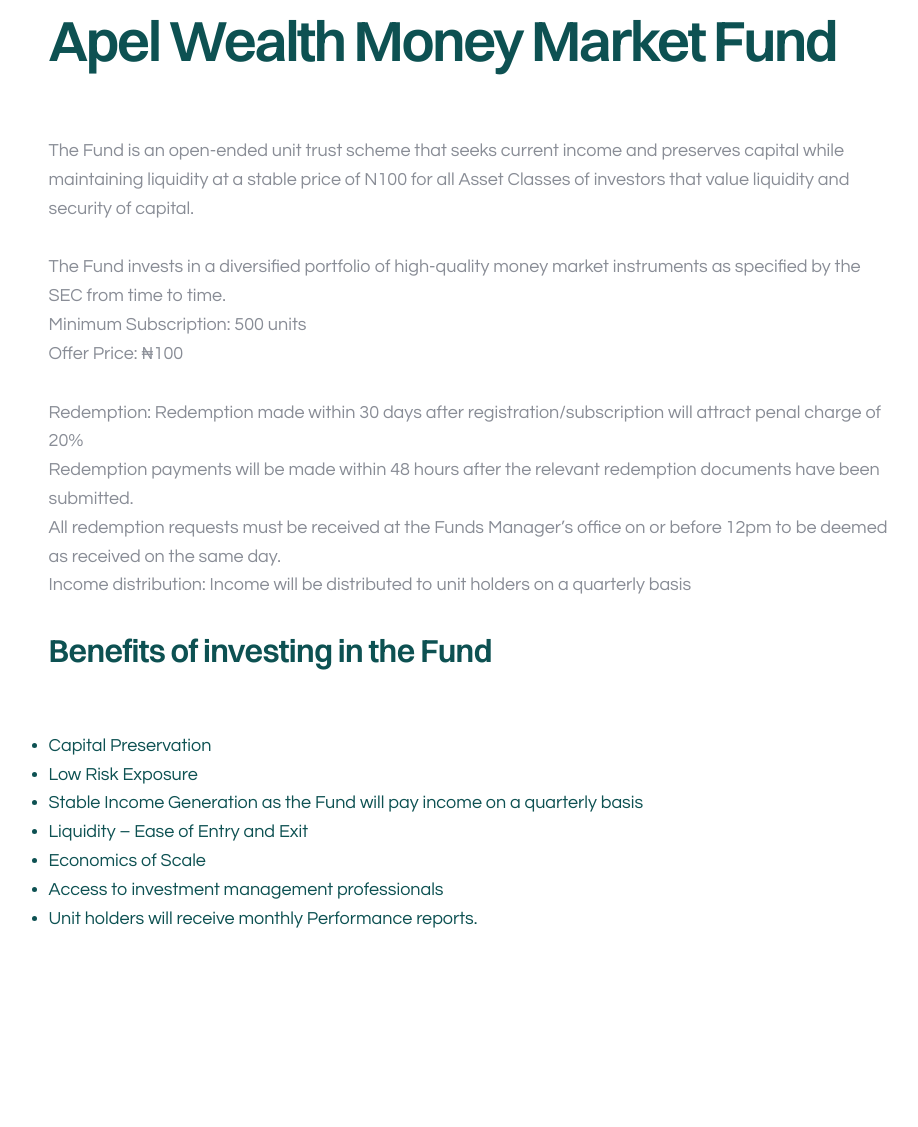
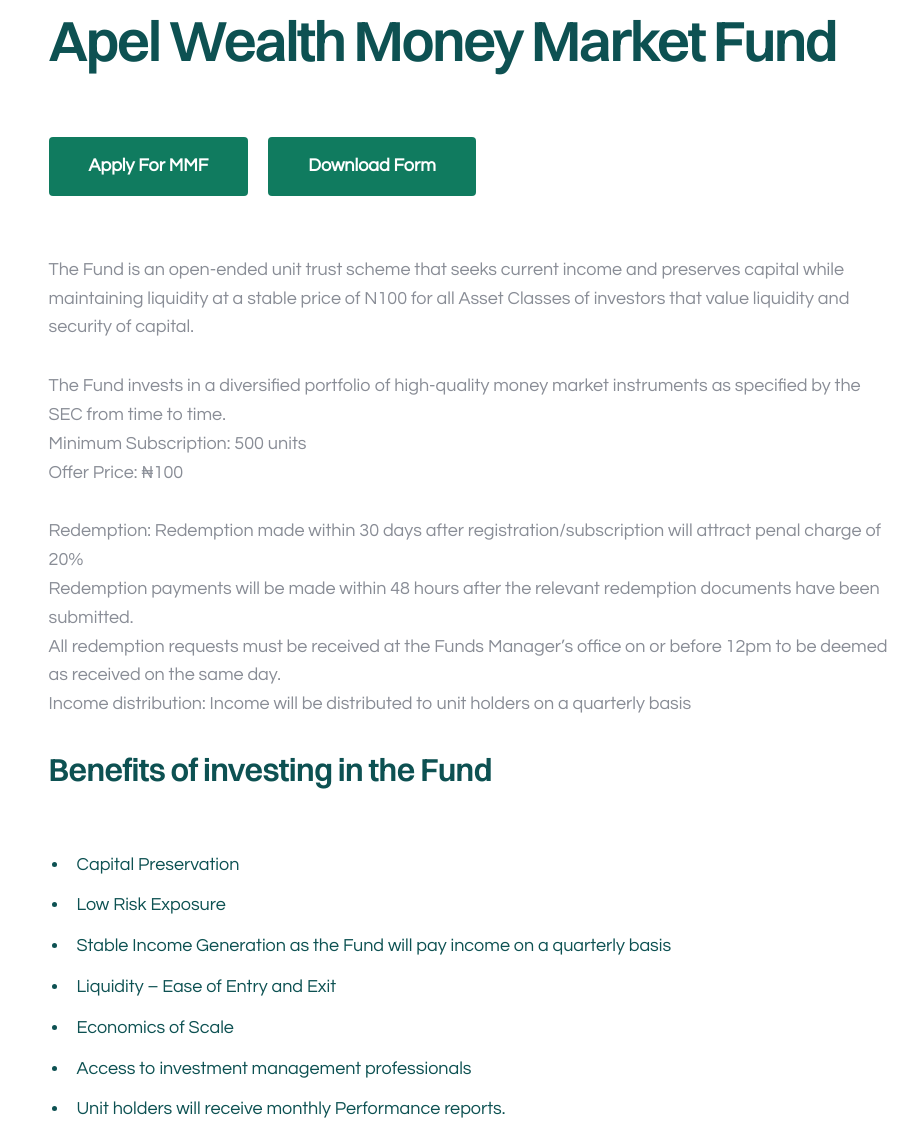
Before and after one commit to Apelng/AWML, a website: page Money-Market-Fund.html in a window 1280 px wide. Shown: the part 1327-2454 px from the top of the page, without its empty margins (169-1087 px from the left). Drawn offline with Linux system fonts and the light colour scheme.

Commit message:
added mmf

```diff
--- a/Money-Market-Fund.html
+++ b/Money-Market-Fund.html
@@ -27,6 +27,14 @@
     <!-- Favicon -->
    <link rel="icon"  type="image/png" href="img/favicon.png">
    <link rel="stylesheet" href="https://cdnjs.cloudflare.com/ajax/libs/font-awesome/6.7.2/css/all.min.css">
+
+   <style>
+       @media (max-width: 768px) {
+           .mmf-buttons-container {
+               justify-content: center !important;
+           }
+       }
+   </style>
 
 </head>
 
@@ -117,6 +125,17 @@
                         </div>
                         <div class="col-xl-9 mil-p-80-80">
                             <h2 class="mil-mb-60 mil-up">Apel Wealth Money Market Fund</h2>
+
+                            <!-- Action Buttons -->
+                            <div class="mil-mb-60 mil-up mmf-buttons-container" style="display: flex; gap: 20px; flex-wrap: wrap;">
+                                <a href="#" class="mil-button mil-button-lg" style="background-color: #107b5f; color: #fff !important; padding: 15px 40px; text-decoration: none; border-radius: 4px; display: inline-block; font-weight: 600; transition: all 0.3s ease;">
+                                    <span style="color: #fff !important;">Apply For MMF</span>
+                                </a>
+                                <a href="https://res.cloudinary.com/apelng/image/upload/v1764513971/AWMMF_-_Subscription_Form_m9e4mk.pdf" target="_blank" class="mil-button mil-button-lg" style="background-color: #107b5f; color: #fff !important; padding: 15px 40px; text-decoration: none; border-radius: 4px; display: inline-block; font-weight: 600; transition: all 0.3s ease;">
+                                    <span style="color: #fff !important;">Download Form</span>
+                                </a>
+                            </div>
+
                             <p class="mil-text-m mil-soft mil-mb-30 mil-up">
                                 The Fund is an open-ended unit trust scheme that seeks current income and preserves capital while maintaining
                                 liquidity at a stable price of N100 for all Asset Classes of investors that value liquidity and security of capital.
@@ -139,15 +158,14 @@
 
 
                             <h4 class="mil-mb-60 mil-up">Benefits of investing in the Fund</h4>
-                            <ul>
-                                <li> Capital Preservation</li>
-                                <li>  Low Risk Exposure</li>
-                                <li> Stable Income Generation as the Fund will pay income on a quarterly basis</li>
-                                <li>Liquidity – Ease of Entry and Exit</li>
-                            <li> Economics of Scale</li>
-                            <li>Access to investment management professionals</li>
-                            <li>Unit holders will receive monthly Performance reports.</li>
-
+                            <ul style="padding-left: 20px; margin-bottom: 30px; list-style-position: outside;">
+                                <li style="margin-bottom: 12px; padding-left: 8px; line-height: 1.6;">Capital Preservation</li>
+                                <li style="margin-bottom: 12px; padding-left: 8px; line-height: 1.6;">Low Risk Exposure</li>
+                                <li style="margin-bottom: 12px; padding-left: 8px; line-height: 1.6;">Stable Income Generation as the Fund will pay income on a quarterly basis</li>
+                                <li style="margin-bottom: 12px; padding-left: 8px; line-height: 1.6;">Liquidity – Ease of Entry and Exit</li>
+                                <li style="margin-bottom: 12px; padding-left: 8px; line-height: 1.6;">Economics of Scale</li>
+                                <li style="margin-bottom: 12px; padding-left: 8px; line-height: 1.6;">Access to investment management professionals</li>
+                                <li style="margin-bottom: 12px; padding-left: 8px; line-height: 1.6;">Unit holders will receive monthly Performance reports.</li>
                             </ul>
 
 
```
Also changed, not shown: index.html (+20 -17 lines).
